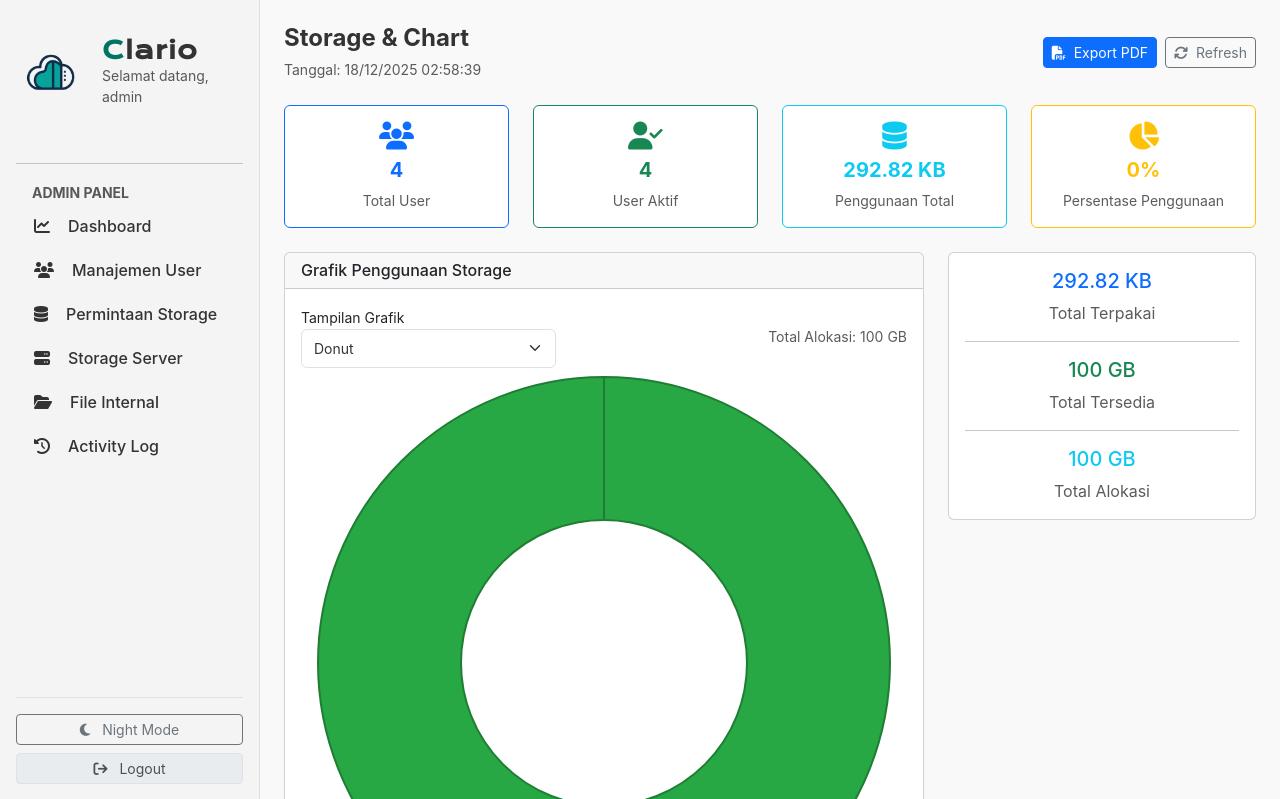
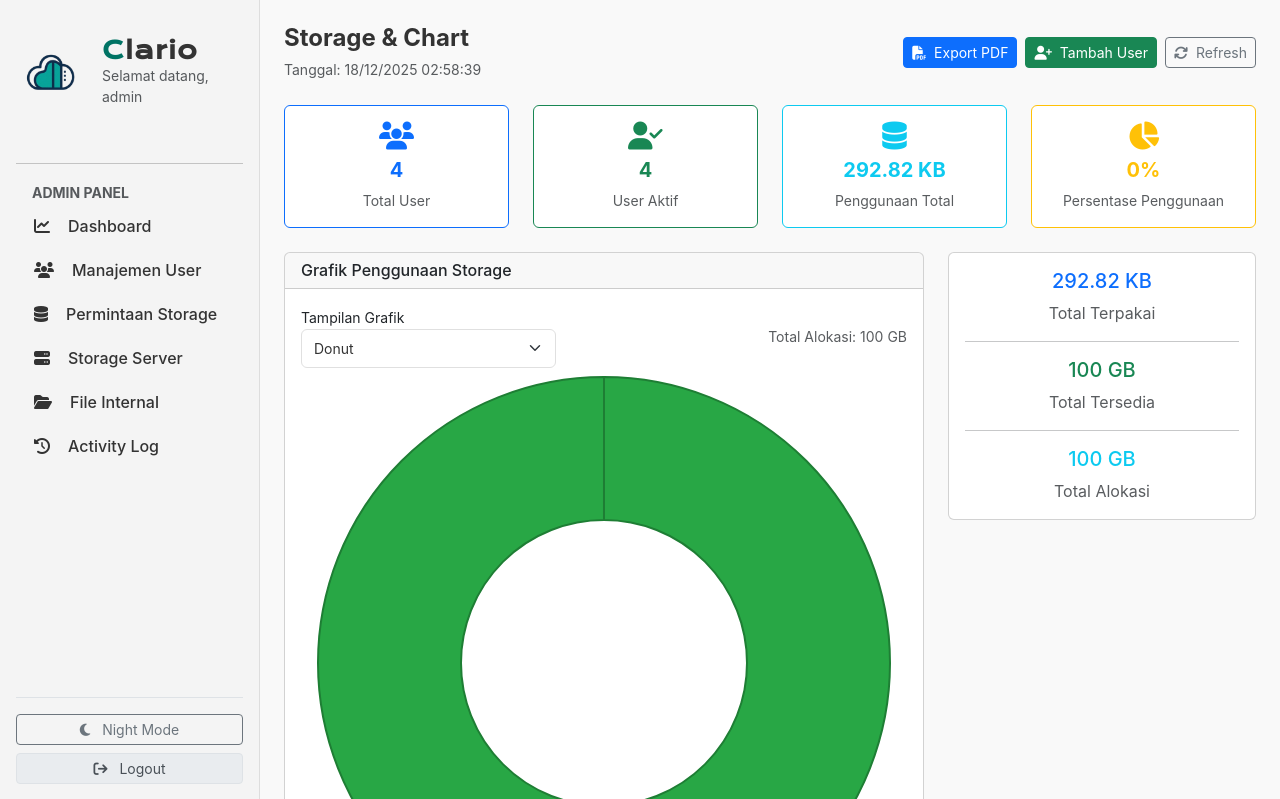
Before and after one commit to Zennn6540/ClairoCloud, a PHP site: page /app/public/admin/kelola_user.php in a window 1280 px wide. Shown: the top 799 px of the page. Run offline with PHP 8.4, Linux system fonts and the light colour scheme; a user stored in the database is signed in; data comes from the database, SQL or seed files in the repository; some libraries are stand-ins or nearby versions.

Commit message:
first commit

```diff
--- a/app/public/admin/kelola_user.php
+++ b/app/public/admin/kelola_user.php
@@ -38,6 +38,31 @@ if ($_SERVER['REQUEST_METHOD'] === 'POST' && isset($_POST['action'])) {
 
             $success = "Storage berhasil ditambahkan {$additionalGb} GB untuk user.";
         }
+    }
+}
+
+// Handle creating a new user from modal
+if ($_SERVER['REQUEST_METHOD'] === 'POST' && isset($_POST['action']) && $_POST['action'] === 'create_user') {
+    $username = trim($_POST['username'] ?? '');
+    $email = trim($_POST['email'] ?? '');
+    $full_name = trim($_POST['full_name'] ?? '');
+    $password = $_POST['password'] ?? '';
+    $role = ($_POST['role'] ?? 'user') === 'admin' ? 1 : 0;
+
+    if ($username && $email && $password) {
+        $hashed = password_hash($password, PASSWORD_BCRYPT);
+        $stmt = getDB()->prepare("INSERT INTO users (username, email, password, full_name, is_admin) VALUES (?, ?, ?, ?, ?)");
+        try {
+            $stmt->execute([$username, $email, $hashed, $full_name ?: null, $role]);
+            $success = "User {$username} berhasil dibuat.";
+            // reload users list
+            header('Location: ' . $_SERVER['REQUEST_URI']);
+            exit;
+        } catch (Exception $e) {
+            $error = 'Gagal membuat user: ' . $e->getMessage();
+        }
+    } else {
+        $error = 'Username, email, dan password wajib diisi.';
     }
 }
 
@@ -218,6 +243,9 @@ function generatePDFContent() {
                 <button class="btn btn-primary btn-sm" onclick="exportPDF()">
                     <i class="fa fa-file-pdf me-1"></i> Export PDF
                 </button>
+                <button class="btn btn-success btn-sm" data-bs-toggle="modal" data-bs-target="#userModal">
+                    <i class="fa fa-user-plus me-1"></i> Tambah User
+                </button>
                 <button class="btn btn-outline-secondary btn-sm" onclick="location.reload()">
                     <i class="fa fa-refresh me-1"></i> Refresh
                 </button>
@@ -394,6 +422,51 @@ function generatePDFContent() {
                 <div class="modal-footer">
                     <button type="button" class="btn btn-secondary" data-bs-dismiss="modal">Batal</button>
                     <button type="submit" class="btn btn-primary">Tambah Storage</button>
+                </div>
+            </form>
+        </div>
+    </div>
+</div>
+
+<!-- Add/Edit User Modal -->
+<div class="modal fade" id="userModal" tabindex="-1">
+    <div class="modal-dialog">
+        <div class="modal-content">
+            <div class="modal-header">
+                <h5 class="modal-title">Tambah User</h5>
+                <button type="button" class="btn-close" data-bs-dismiss="modal"></button>
+            </div>
+            <form method="post">
+                <div class="modal-body">
+                    <input type="hidden" name="action" value="create_user">
+                    <div class="mb-3">
+                        <label class="form-label">Username</label>
+                        <input type="text" class="form-control" name="username" required>
+                    </div>
+                    <div class="mb-3">
+                        <label class="form-label">Nama Lengkap</label>
+                        <input type="text" class="form-control" name="full_name">
+                    </div>
+                    <div class="mb-3">
+                        <label class="form-label">Email</label>
+                        <input type="email" class="form-control" name="email" required>
+                    </div>
+                    <div class="mb-3">
+                        <label class="form-label">Password</label>
+                        <input type="password" class="form-control" name="password" required>
+                    </div>
+                    <div class="mb-3">
+                        <label class="form-label">Peran</label>
+                        <select name="role" class="form-select">
+                            <option value="user">User</option>
+                            <option value="admin">Admin</option>
+                        </select>
+                        <div class="form-text">Pilih apakah user biasa atau admin.</div>
+                    </div>
+                </div>
+                <div class="modal-footer">
+                    <button type="button" class="btn btn-secondary" data-bs-dismiss="modal">Batal</button>
+                    <button type="submit" class="btn btn-primary">Simpan</button>
                 </div>
             </form>
         </div>
```
